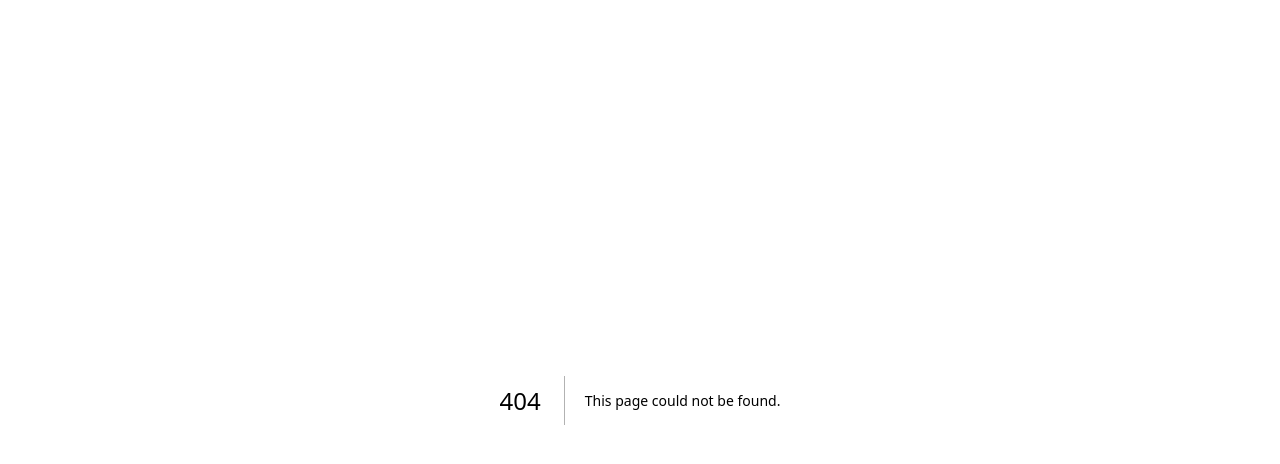
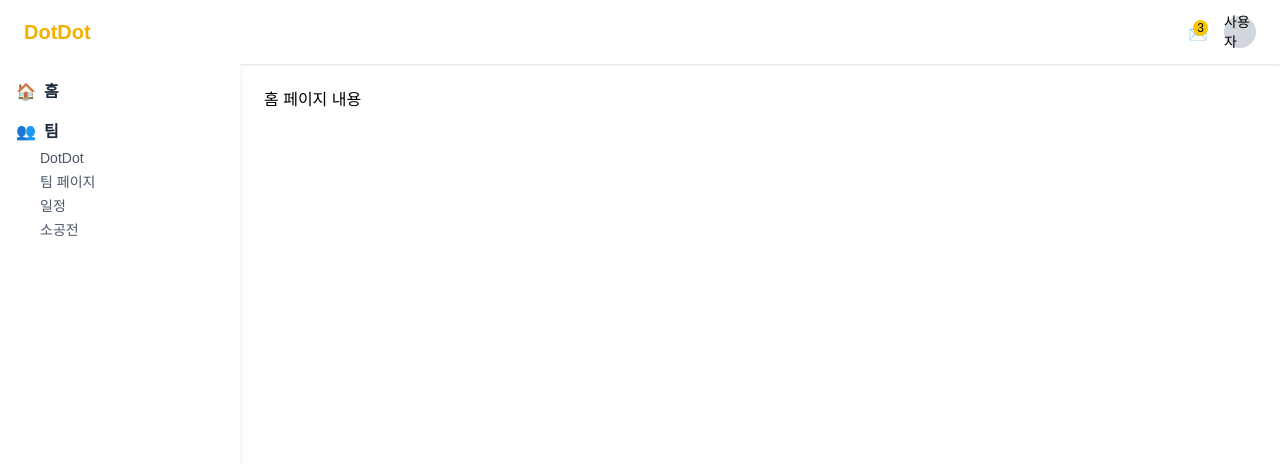
Before and after one commit to DotDot5/DotDot_FE, a Next.js app: page /home in a window 1280 px wide. Before the commit this address had no page. Shown: the top 464 px of the page. Built offline with nearby package versions, Linux system fonts and the light colour scheme.

Commit message:
feat : 헤더 및 기본 레이아웃 ui

```diff
--- a/src/app/globals.css
+++ b/src/app/globals.css
@@ -2,11 +2,6 @@
 @tailwind base;
 @tailwind components;
 @tailwind utilities;
-
-:root {
-  --background: #ffffff;
-  --foreground: #171717;
-}
 
 @theme inline {
   --color-background: var(--background);
@@ -15,11 +10,7 @@
   --font-mono: var(--font-geist-mono);
 }
 
-@media (prefers-color-scheme: dark) {
-  :root {
-    --background: #0a0a0a;
-    --foreground: #ededed;
-  }
+@media (prefers-color-scheme: light) {
 }
 
 body {
--- /dev/null
+++ b/src/app/home/page.tsx
@@ -0,0 +1,9 @@
+import MainLayout from '@/components/layout/MainLayout';
+
+export default function HomePage() {
+  return (
+    <MainLayout>
+      <div className="bg-background w-full h-full">홈 페이지 내용</div>
+    </MainLayout>
+  );
+}
--- /dev/null
+++ b/src/components/layout/Header.tsx
@@ -0,0 +1,16 @@
+export default function Header() {
+  return (
+    <header className="w-full h-16 bg-white flex justify-between items-center px-6 shadow">
+      <div className="text-xl font-bold text-yellow-500">DotDot</div>
+      <div className="flex items-center gap-4">
+        <button className="relative">
+          📩
+          <span className="absolute top-0 right-0 bg-yellow-400 text-xs px-1 rounded-full">3</span>
+        </button>
+        <div className="w-8 h-8 rounded-full bg-gray-300 flex items-center justify-center text-sm">
+          사용자
+        </div>
+      </div>
+    </header>
+  );
+}
--- /dev/null
+++ b/src/components/layout/MainLayout.tsx
@@ -0,0 +1,15 @@
+import Header from './Header';
+import Sidebar from './MenuBar';
+import '@/app/globals.css';
+
+export default function MainLayout({ children }: { children: React.ReactNode }) {
+  return (
+    <div className="flex flex-col h-screen">
+      <Header />
+      <div className="flex flex-1">
+        <Sidebar />
+        <main className="flex-1 p-6 bg-background">{children}</main>
+      </div>
+    </div>
+  );
+}
--- /dev/null
+++ b/src/components/layout/MenuBar.tsx
@@ -0,0 +1,30 @@
+const navItems = [
+  { name: '홈', href: '/', icon: '🏠' },
+  { name: '팀', href: '/team', icon: '👥', subItems: ['DotDot', '팀 페이지', '일정', '소공전'] },
+];
+
+export default function Sidebar() {
+  return (
+    <aside className="w-60 h-full bg-white shadow-md p-4">
+      <nav className="flex flex-col gap-4">
+        {navItems.map((item) => (
+          <div key={item.name}>
+            <a href={item.href} className="flex items-center gap-2 text-gray-800 font-semibold">
+              <span>{item.icon}</span> {item.name}
+            </a>
+            {item.subItems &&
+              item.subItems.map((sub) => (
+                <a
+                  key={sub}
+                  href="#"
+                  className="ml-6 mt-1 block text-gray-600 text-sm hover:text-yellow-500"
+                >
+                  {sub}
+                </a>
+              ))}
+          </div>
+        ))}
+      </nav>
+    </aside>
+  );
+}
--- a/tailwind.config.ts
+++ b/tailwind.config.ts
@@ -15,7 +15,7 @@ const config: Config = {
         secondary: '#3083FF',
         danger: '#EF4444',
         background: '#FAFAFA',
-        gray1: 'D9D9D9',
+        gray1: '#D9D9D9',
         gray2: '#B0B0B0',
         gray3: '#6B7280',
         gray4: '#374151',
```
Also changed, not shown: 1 other file (tests, documents, lock files or other folders).
